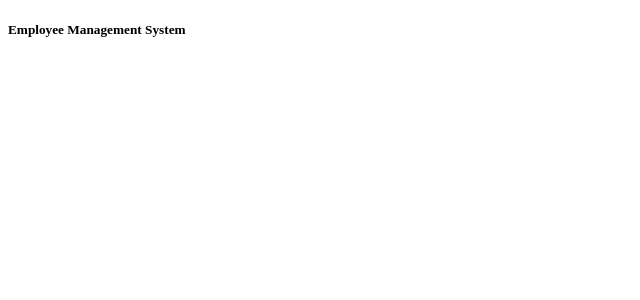
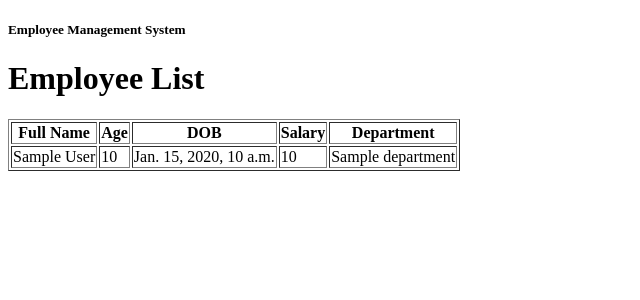
Before and after one commit to 075Purushottam/PresidioTask, a Django app: template mainapp/templates/mainapp/homepage.html in a window 1280 px wide. Shown: the top 300 px of the page, without its empty margins (0-640 px from the left). Run offline with Django 3.2, Linux system fonts and the light colour scheme; the template is opened without the code that fills it: most values are stand-ins (such as "Sample title", 1, 10 or a date in 2020).

Commit message:
add static employee data

```diff
--- a/EmployeeManagement/settings.py
+++ b/EmployeeManagement/settings.py
@@ -25,7 +25,7 @@ SECRET_KEY = '(ux2aa161w739ja6v00c096z&1q*duz@2m8khku#+az#%e47b='
 # SECURITY WARNING: don't run with debug turned on in production!
 DEBUG = True
 
-ALLOWED_HOSTS = ['.vercel.app']
+ALLOWED_HOSTS = ['.vercel.app','127.0.0.1']
 
 
 # Application definition
--- a/mainapp/templates/mainapp/homepage.html
+++ b/mainapp/templates/mainapp/homepage.html
@@ -7,5 +7,25 @@
 </head>
 <body>
     <h5>Employee Management System</h5>
+
+    <h1>Employee List</h1>
+    <table border="1">
+        <tr>
+            <th>Full Name</th>
+            <th>Age</th>
+            <th>DOB</th>
+            <th>Salary</th>
+            <th>Department</th>
+        </tr>
+        {% for employee in employees %}
+        <tr>
+            <td>{{ employee.FullName }}</td>
+            <td>{{ employee.Age }}</td>
+            <td>{{ employee.DOB }}</td>
+            <td>{{ employee.Salary }}</td>
+            <td>{{ employee.Department }}</td>
+        </tr>
+        {% endfor %}
+    </table>
 </body>
 </html>
```
Also changed, not shown: mainapp/views.py (+9 -1 lines), requirements.txt (+7 -0 lines), 1 other file.
